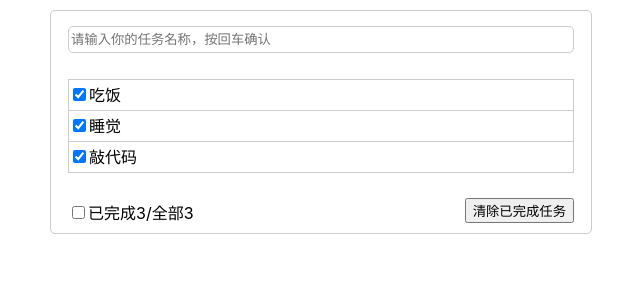
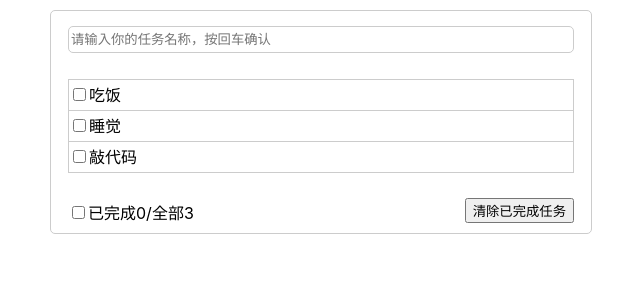
Before and after one commit to fjsun-china/react, a React (Create React App) app: page / in a window 1280 px wide. Shown: the top 300 px of the page, without its empty margins (319-959 px from the left). Built offline with nearby package versions, Linux system fonts and the light colour scheme.

Commit message:
Add files via upload
完善footer

```diff
--- a/src/App.js
+++ b/src/App.js
@@ -5,10 +5,10 @@ import Footer from './component/Footer';
 import React, { Component } from 'react';
 export default class App extends Component {
   state = { todos: [
-    {name:'吃饭',id:1,done:true},
-    {name:'睡觉',id:2,done:true},
-    {name:'敲代码',id:3,done:true},
-  ]}
+    {name:'吃饭',id:1,done:false},
+    {name:'睡觉',id:2,done:false},
+    {name:'敲代码',id:3,done:false},
+  ],}
 
   addTodos = (todo)=>{
     const {todos} = this.state;
@@ -26,19 +26,41 @@ export default class App extends Component {
       })
       this.setState({todos:newTodos})
   }
-  deleteTodo = (id)=>{
+  deleteTodos = (id)=>{
     const newTodos = this.state.todos.filter((item)=>{
       return item.id !== id;
     })
     this.setState({todos:newTodos})
+  }
+  handleAllTodos=(checked)=>{
+    const {todos} = this.state;
+    const newTodos = todos.map((item)=>{
+      item.done = checked;
+      return item;
+    })
+    this.setState({todos:newTodos})
+  }
+  clearTodosDone =()=>{
+    const {todos} = this.state;
+    const newTodos = todos.map((item)=>{
+      item.done = false;
+      return item;
+    });
+    this.setState({todos:newTodos})
+    const todolist = todos.filter((item)=>{
+      return item.done === false;
+   });
+   if(todolist.length <= 0){
+     this.setState({TodosAllChecked:false})
+   }
   }
   render(){
      return (
           <div className='todo-container'>
               <div className="todo-wrap">
                   <Header addTodos = {this.addTodos}/>
-                  <List  todos={this.state.todos} changeTodoChecked={this.changeTodoChecked} deleteTodo = {this.deleteTodo}/>
-                  <Footer todos={this.state.todos} />
+                  <List  todos={this.state.todos} changeTodoChecked={this.changeTodoChecked} deleteTodos = {this.deleteTodos}/>
+                  <Footer todos={this.state.todos} handleAllTodos={this.handleAllTodos} clearTodosDone={this.clearTodosDone}/>
               </div>
           </div>
         );
```
